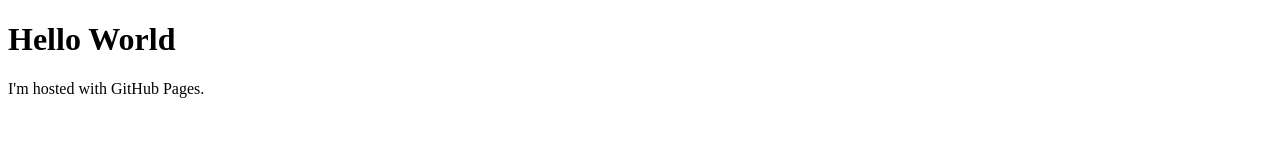
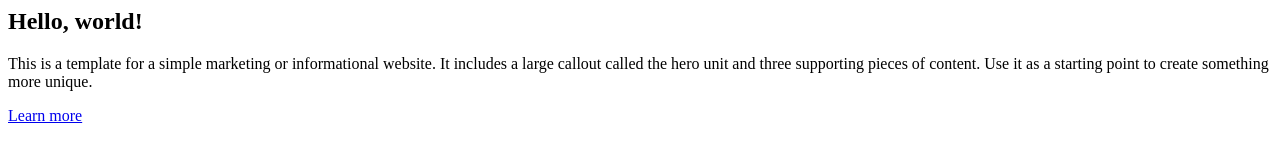
Before and after one commit to szymon037/szymon037.github.io, a plain HTML site: page index.html in a window 1280 px wide. Drawn offline with Linux system fonts and the light colour scheme.

Commit message:
Update index.html

```diff
--- a/index.html
+++ b/index.html
@@ -1,7 +1,17 @@
-<!DOCTYPE html>
-<html>
-<body>
-<h1>Hello World</h1>
-<p>I'm hosted with GitHub Pages.</p>
-</body>
-</html>
+<div class="container-fluid">
+	<div class="row">
+		<div class="col-md-12">
+			<div class="jumbotron">
+				<h2>
+					Hello, world!
+				</h2>
+				<p>
+					This is a template for a simple marketing or informational website. It includes a large callout called the hero unit and three supporting pieces of content. Use it as a starting point to create something more unique.
+				</p>
+				<p>
+					<a class="btn btn-primary btn-large" href="#">Learn more</a>
+				</p>
+			</div>
+		</div>
+	</div>
+</div>
```
